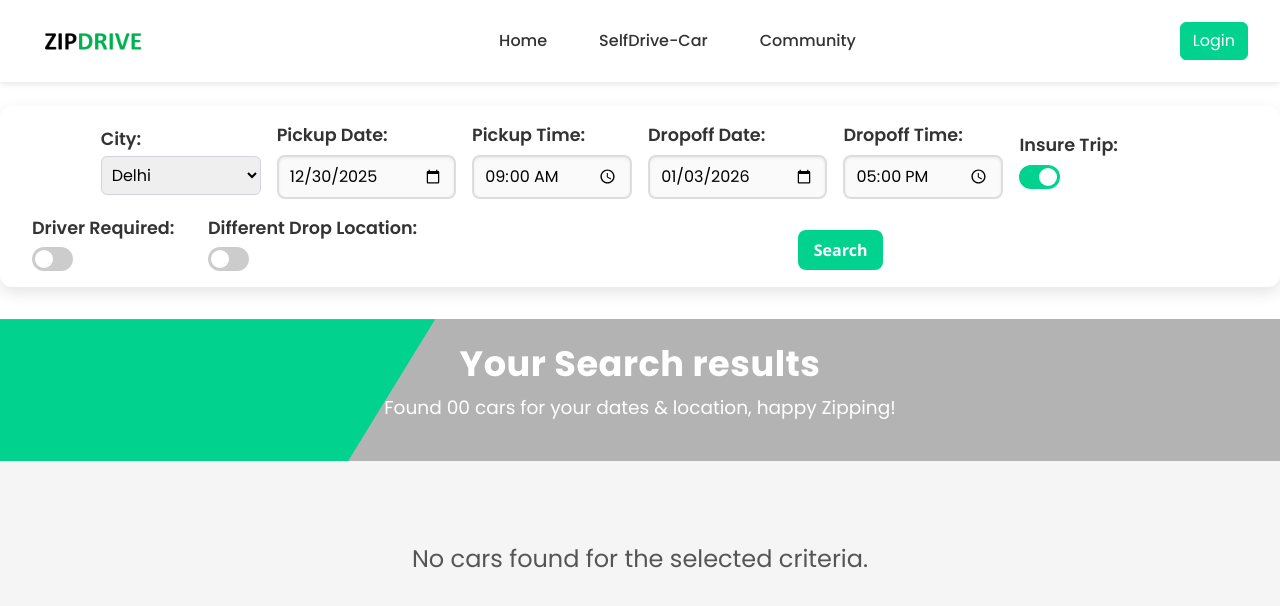
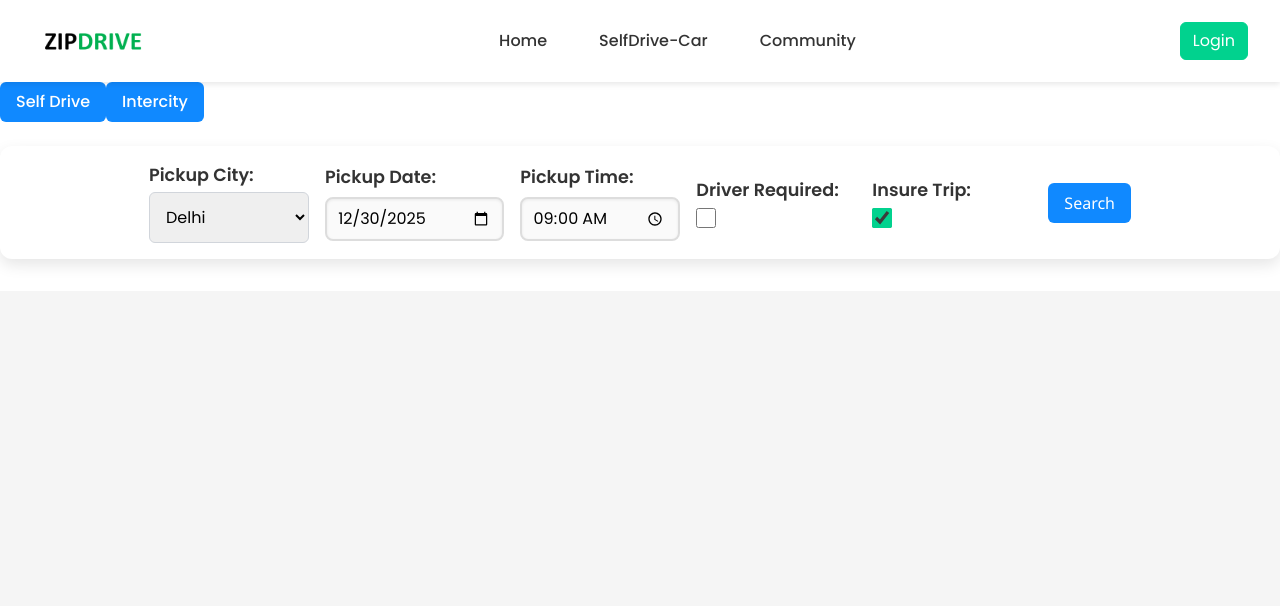
Before and after one commit to Chetanya2001/car-rent-app-frontend, a React (Vite) app: page /searched-cars in a window 1280 px wide. Shown: the top 606 px of the page. Built offline with nearby package versions, Linux system fonts and the light colour scheme.

Commit message:
intercity and self drive

```diff
--- a/src/pages/searchedCars/searchedCars.tsx
+++ b/src/pages/searchedCars/searchedCars.tsx
@@ -4,8 +4,6 @@ import "./searchedCars.css";
 import Navbar from "../../components/Navbar/Navbar";
 import ModalWrapper from "../../components/ModalWrapper/ModalWrapper";
 import LocationPicker from "../../components/Map/LocationPicker";
-import { FontAwesomeIcon } from "@fortawesome/react-fontawesome";
-import { faMapMarkerAlt } from "@fortawesome/free-solid-svg-icons";
 import { searchCars } from "../../services/carService";
 
 interface Car {
@@ -20,17 +18,28 @@ interface Car {
   availableTo: string;
 }
 
-// Helper to format date and time to YYYY-MM-DD and HH:MM
+/* -------------------- CITY → STATIONS MAP -------------------- */
+const CITY_STATIONS: Record<string, string[]> = {
+  Delhi: [
+    "New Delhi Railway Station",
+    "Old Delhi Railway Station",
+    "Hazrat Nizamuddin",
+    "IGI Airport",
+  ],
+  Agra: ["Agra Cantt", "Agra Fort", "Kheria Airport"],
+  Jaipur: ["Jaipur Junction", "Gandhi Nagar", "Jaipur Airport"],
+  Noida: ["Noida Sector 18", "Noida City Center"],
+};
+
+/* -------------------- DATE UTILS -------------------- */
 function getDateAndTime(dateObj: Date) {
-  const pad = (num: number) => num.toString().padStart(2, "0");
-  const yyyy = dateObj.getFullYear();
-  const mm = pad(dateObj.getMonth() + 1);
-  const dd = pad(dateObj.getDate());
-  const date = `${yyyy}-${mm}-${dd}`;
-  const hh = pad(dateObj.getHours());
-  const mins = pad(dateObj.getMinutes());
-  const time = `${hh}:${mins}`;
-  return { date, time };
+  const pad = (n: number) => n.toString().padStart(2, "0");
+  return {
+    date: `${dateObj.getFullYear()}-${pad(dateObj.getMonth() + 1)}-${pad(
+      dateObj.getDate()
+    )}`,
+    time: `${pad(dateObj.getHours())}:${pad(dateObj.getMinutes())}`,
+  };
 }
 
 export default function SearchedCars() {
@@ -38,131 +47,106 @@ export default function SearchedCars() {
   const navigate = useNavigate();
 
   const now = new Date();
+  const { date: todayDate } = getDateAndTime(now);
 
-  // Pickup default
-  const { date: todayDate } = getDateAndTime(now);
-  const pickupTimeDefault = "09:00";
-
-  // Dropoff default (today + 4 days)
-  const dropDefault = new Date(now.getTime() + 4 * 24 * 60 * 60 * 1000);
-  const { date: dropDateDefault } = getDateAndTime(dropDefault);
-  const dropTimeDefault = "17:00";
+  const [tripType, setTripType] = useState<"selfdrive" | "intercity">(
+    "selfdrive"
+  );
 
   const [cars, setCars] = useState<Car[]>(location.state?.cars || []);
-  const bookingDetails = location.state?.bookingDetails || {};
 
   const [filters, setFilters] = useState({
-    city: bookingDetails.city || "Delhi",
-    pickupDate: bookingDetails.pickupDate || todayDate,
-    pickupTime: bookingDetails.pickupTime || pickupTimeDefault,
-    dropDate: bookingDetails.dropDate || dropDateDefault,
-    dropTime: bookingDetails.dropTime || dropTimeDefault,
-    insureTrip: bookingDetails.insureTrip ?? true, // default true
-    driverRequired: bookingDetails.driverRequired ?? false,
-    differentDrop: bookingDetails.differentDrop ?? false,
+    city: "Delhi",
+    pickupLocation: "",
+    pickupDate: todayDate,
+    pickupTime: "09:00",
+    dropDate: todayDate,
+    dropTime: "17:00",
+    insureTrip: true,
+    driverRequired: false,
+    differentDrop: false,
   });
 
-  const [dropCity, setDropCity] = useState(
-    location.state?.bookingDetails?.dropCity || ""
-  );
+  const [dropCity, setDropCity] = useState("");
   const [showDropMap, setShowDropMap] = useState(false);
 
-  const handleFilterChange = (e: React.ChangeEvent<HTMLInputElement>) => {
-    const { name, type, checked, value } = e.target;
-    setFilters((prev) => ({
-      ...prev,
-      [name]: type === "checkbox" ? checked : value,
+  /* -------------------- HANDLERS -------------------- */
+  const handleChange = (
+    e: React.ChangeEvent<HTMLInputElement | HTMLSelectElement>
+  ) => {
+    const { name, value, type } = e.target as HTMLInputElement;
+    setFilters((p) => ({
+      ...p,
+      [name]:
+        type === "checkbox" ? (e.target as HTMLInputElement).checked : value,
     }));
   };
 
-  const handleCityChange = (e: React.ChangeEvent<HTMLSelectElement>) => {
-    setFilters((prev) => ({
-      ...prev,
-      city: e.target.value,
-    }));
-  };
-
-  const handleDropCityChange = (e: React.ChangeEvent<HTMLSelectElement>) => {
-    setDropCity(e.target.value);
-  };
-
   const handleSearch = async () => {
-    if (!filters.city || !filters.pickupDate || !filters.dropDate) {
-      alert("Please fill all fields");
-      return;
-    }
-
     try {
       const data = await searchCars({
         city: filters.city,
-        pickup_datetime: filters.pickupDate + "T" + filters.pickupTime,
-        dropoff_datetime: filters.dropDate + "T" + filters.dropTime,
+        pickup_datetime: `${filters.pickupDate}T${filters.pickupTime}`,
+        dropoff_datetime: `${filters.dropDate}T${filters.dropTime}`,
       });
       setCars(data.cars || []);
-    } catch (err) {
-      console.error("❌ Error searching cars:", err);
-      alert("Failed to fetch cars. Try again.");
+    } catch {
+      alert("Failed to fetch cars");
     }
   };
 
-  const filteredCars = useMemo(() => {
-    return cars.filter((car) => {
-      if (
-        filters.city &&
-        car.city &&
-        car.city.toLowerCase() !== filters.city.toLowerCase()
-      ) {
-        return false;
-      }
+  /* -------------------- FILTERED CARS -------------------- */
+  const filteredCars = useMemo(() => cars, [cars]);
 
-      if (
-        filters.pickupDate &&
-        filters.pickupTime &&
-        filters.dropDate &&
-        filters.dropTime
-      ) {
-        const pickup = new Date(`${filters.pickupDate}T${filters.pickupTime}`);
-        const drop = new Date(`${filters.dropDate}T${filters.dropTime}`);
-
-        if (car.availableFrom && car.availableTo) {
-          const availableFrom = new Date(car.availableFrom);
-          const availableTo = new Date(car.availableTo);
-
-          if (pickup < availableFrom || drop > availableTo) {
-            return false;
-          }
-        }
-      }
-
-      return true;
-    });
-  }, [cars, filters]);
-
+  /* -------------------- UI -------------------- */
   return (
     <>
       <Navbar />
 
-      {/* Filters with Search Button */}
+      {/* -------- Trip Toggle -------- */}
+      <div className="trip-toggle">
+        <button
+          className={tripType === "selfdrive" ? "active" : ""}
+          onClick={() => setTripType("selfdrive")}
+        >
+          Self Drive
+        </button>
+        <button
+          className={tripType === "intercity" ? "active" : ""}
+          onClick={() => setTripType("intercity")}
+        >
+          Intercity
+        </button>
+      </div>
+
+      {/* -------- Filters -------- */}
       <div className="searched-filters-panel">
+        {/* Pickup City */}
         <label>
-          City:
-          <select
-            name="city"
-            value={filters.city}
-            onChange={handleCityChange}
-            style={{ padding: "6px", fontSize: "1rem" }}
-          >
-            <option value="" disabled>
-              Select City
-            </option>
-            <option value="Delhi">Delhi</option>
-            <option value="Gurgaon">Gurgaon</option>
-            <option value="Noida">Noida</option>
-            <option value="Agra">Agra</option>
-            <option value="Ahmedabad">Ahmedabad</option>
-            <option value="Jaipur">Jaipur</option>
+          Pickup City:
+          <select name="city" value={filters.city} onChange={handleChange}>
+            {Object.keys(CITY_STATIONS).map((c) => (
+              <option key={c}>{c}</option>
+            ))}
           </select>
         </label>
+
+        {/* Intercity Pickup Location */}
+        {tripType === "intercity" && (
+          <label>
+            Pickup Location:
+            <select
+              name="pickupLocation"
+              value={filters.pickupLocation}
+              onChange={handleChange}
+            >
+              <option value="">Select Station</option>
+              {CITY_STATIONS[filters.city]?.map((s) => (
+                <option key={s}>{s}</option>
+              ))}
+            </select>
+          </label>
+        )}
 
         <label>
           Pickup Date:
@@ -170,213 +154,105 @@ export default function SearchedCars() {
             type="date"
             name="pickupDate"
             value={filters.pickupDate}
-            onChange={handleFilterChange}
+            onChange={handleChange}
           />
         </label>
+
         <label>
           Pickup Time:
           <input
             type="time"
             name="pickupTime"
             value={filters.pickupTime}
-            onChange={handleFilterChange}
-          />
-        </label>
-        <label>
-          Dropoff Date:
-          <input
-            type="date"
-            name="dropDate"
-            value={filters.dropDate}
-            onChange={handleFilterChange}
-          />
-        </label>
-        <label>
-          Dropoff Time:
-          <input
-            type="time"
-            name="dropTime"
-            value={filters.dropTime}
-            onChange={handleFilterChange}
+            onChange={handleChange}
           />
         </label>
 
-        {/* Toggles */}
-        <label className="searched-switch-label">
+        {/* Drop City (Intercity only) */}
+        {tripType === "intercity" && (
+          <label>
+            Drop City:
+            <select
+              value={dropCity}
+              onChange={(e) => setDropCity(e.target.value)}
+            >
+              <option value="">Select</option>
+              {Object.keys(CITY_STATIONS)
+                .filter((c) => c !== filters.city)
+                .map((c) => (
+                  <option key={c}>{c}</option>
+                ))}
+            </select>
+          </label>
+        )}
+
+        {/* Self Drive options */}
+        {tripType === "selfdrive" && (
+          <>
+            <label>
+              Driver Required:
+              <input
+                type="checkbox"
+                name="driverRequired"
+                checked={filters.driverRequired}
+                onChange={handleChange}
+              />
+            </label>
+
+            <label>
               Insure Trip:
-          <span className="searched-switch">
               <input
                 type="checkbox"
                 name="insureTrip"
                 checked={filters.insureTrip}
-              onChange={handleFilterChange}
+                onChange={handleChange}
               />
-            <span className="searched-slider"></span>
-          </span>
             </label>
-        <label className="searched-switch-label">
-          Driver Required:
-          <span className="searched-switch">
-            <input
-              type="checkbox"
-              name="driverRequired"
-              checked={filters.driverRequired}
-              onChange={handleFilterChange}
-            />
-            <span className="searched-slider"></span>
-          </span>
-        </label>
-        <label className="searched-switch-label">
-          Different Drop Location:
-          <span className="searched-switch">
-            <input
-              type="checkbox"
-              name="differentDrop"
-              checked={filters.differentDrop}
-              onChange={handleFilterChange}
-            />
-            <span className="searched-slider"></span>
-          </span>
-        </label>
-
-        {filters.differentDrop && (
-          <div style={{ display: "flex", alignItems: "center" }}>
-            <select
-              value={dropCity}
-              onChange={handleDropCityChange}
-              style={{ flexGrow: 1, padding: "6px", fontSize: "1rem" }}
-            >
-              <option value="" disabled>
-                Select Drop-off City
-              </option>
-              <option value="Noida">Noida</option>
-              <option value="Gurgaon">Gurgaon</option>
-              <option value="Delhi">Delhi</option>
-              <option value="Agra">Agra</option>
-              <option value="Meerut">Meerut</option>
-            </select>
-            <FontAwesomeIcon
-              icon={faMapMarkerAlt}
-              style={{ marginLeft: "8px", cursor: "pointer" }}
-              onClick={() => setShowDropMap(true)}
-            />
-          </div>
+          </>
         )}
 
-        <button className="searched-search-btn" onClick={handleSearch}>
-          Search
-        </button>
+        <button onClick={handleSearch}>Search</button>
       </div>
 
-      {/* Banner */}
-      <div className="searched-results-banner">
-        <div className="searched-banner-content">
-          <h2>Your Search results</h2>
-          <p>
-            Found {filteredCars.length.toString().padStart(2, "0")} cars for
-            your dates &amp; location, happy Zipping!
-          </p>
-        </div>
-      </div>
-
-      {/* Car Listing */}
+      {/* -------- Cars -------- */}
       <div className="searched-cars-container">
-        {filteredCars.length === 0 ? (
-          <p className="searched-no-cars">
-            No cars found for the selected criteria.
-          </p>
-        ) : (
-          <div className="searched-car-list">
         {filteredCars.map((car) => (
           <div key={car.id} className="searched-car-card">
-                <div className="searched-car-image-wrapper">
-                  {car.photos && car.photos.length > 0 ? (
-                    <img
-                      src={car.photos[0]}
-                      alt={`${car.make} ${car.model}`}
-                      className="searched-car-image"
-                      onError={(e) => {
-                        (e.target as HTMLImageElement).src = "/placeholder.png";
-                      }}
-                    />
-                  ) : (
-                    <div className="searched-car-placeholder">No Image</div>
-                  )}
-                </div>
-                <div className="searched-car-info">
+            <img src={car.photos?.[0]} alt="" />
             <h3>
               {car.make} {car.model}
             </h3>
-                  <p>Year: {car.year}</p>
-                  <p className="searched-car-price">
-                    ₹{car.price_per_hour} / hour
-                  </p>
-                </div>
-                <div className="searched-car-actions">
+            <p>₹{car.price_per_hour}/hr</p>
+
             <button
-                    className="searched-btn-book"
               onClick={() =>
                 navigate("/bookAcar", {
                   state: {
                     carId: car.id,
-                          pricePerHour: car.price_per_hour,
+                    tripType,
                     bookingDetails: {
-                            pickupDate: filters.pickupDate,
-                            pickupTime: filters.pickupTime,
-                            dropDate: filters.dropDate,
-                            dropTime: filters.dropTime,
-                            insureTrip: filters.insureTrip,
-                            driverRequired: filters.driverRequired,
-                            differentDrop: filters.differentDrop,
-                            dropCity: dropCity,
+                      ...filters,
+                      dropCity,
+                      driverRequired:
+                        tripType === "intercity"
+                          ? false
+                          : filters.driverRequired,
+                      insureTrip:
+                        tripType === "intercity" ? true : filters.insureTrip,
                     },
                   },
                 })
               }
             >
-                    Book now
+              Book Now
             </button>
-                  <button
-                    className="searched-btn-details"
-                    onClick={() =>
-                      navigate(`/car-details/${car.id}`, {
-                        state: {
-                          pickup_datetime:
-                            filters.pickupDate + "T" + filters.pickupTime,
-                          dropoff_datetime:
-                            filters.dropDate + "T" + filters.dropTime,
-                          insurance: filters.insureTrip,
-                          driver: filters.driverRequired,
-                          differentDrop: filters.differentDrop,
-                          dropCity: dropCity,
-                          price_per_hour: car.price_per_hour,
-                        },
-                      })
-                    }
-                  >
-                    Details
-                  </button>
-                </div>
           </div>
         ))}
       </div>
-        )}
-      </div>
 
-      {/* Drop-off Map Modal */}
       {showDropMap && (
         <ModalWrapper onClose={() => setShowDropMap(false)}>
-          <LocationPicker
-            onSelect={(loc: any) => {
-              const locationName =
-                loc.city && loc.state
-                  ? `${loc.city}, ${loc.state}`
-                  : loc.city || loc.state || loc.country || "";
-
-              setDropCity(locationName);
-              setShowDropMap(false);
-            }}
-          />
+          <LocationPicker onSelect={() => setShowDropMap(false)} />
         </ModalWrapper>
       )}
     </>
```
Lines whose indentation alone changed are shown as unchanged.
